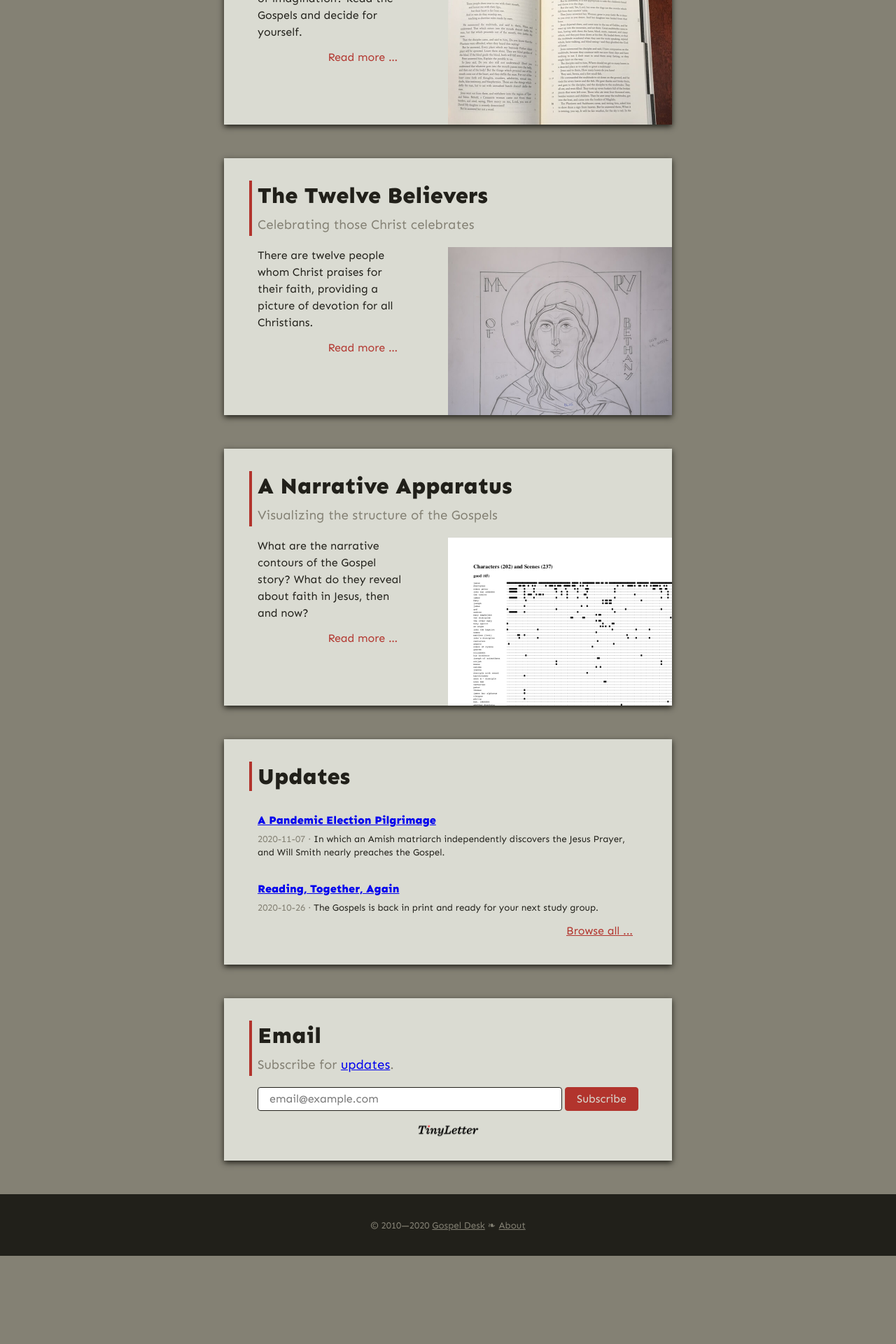
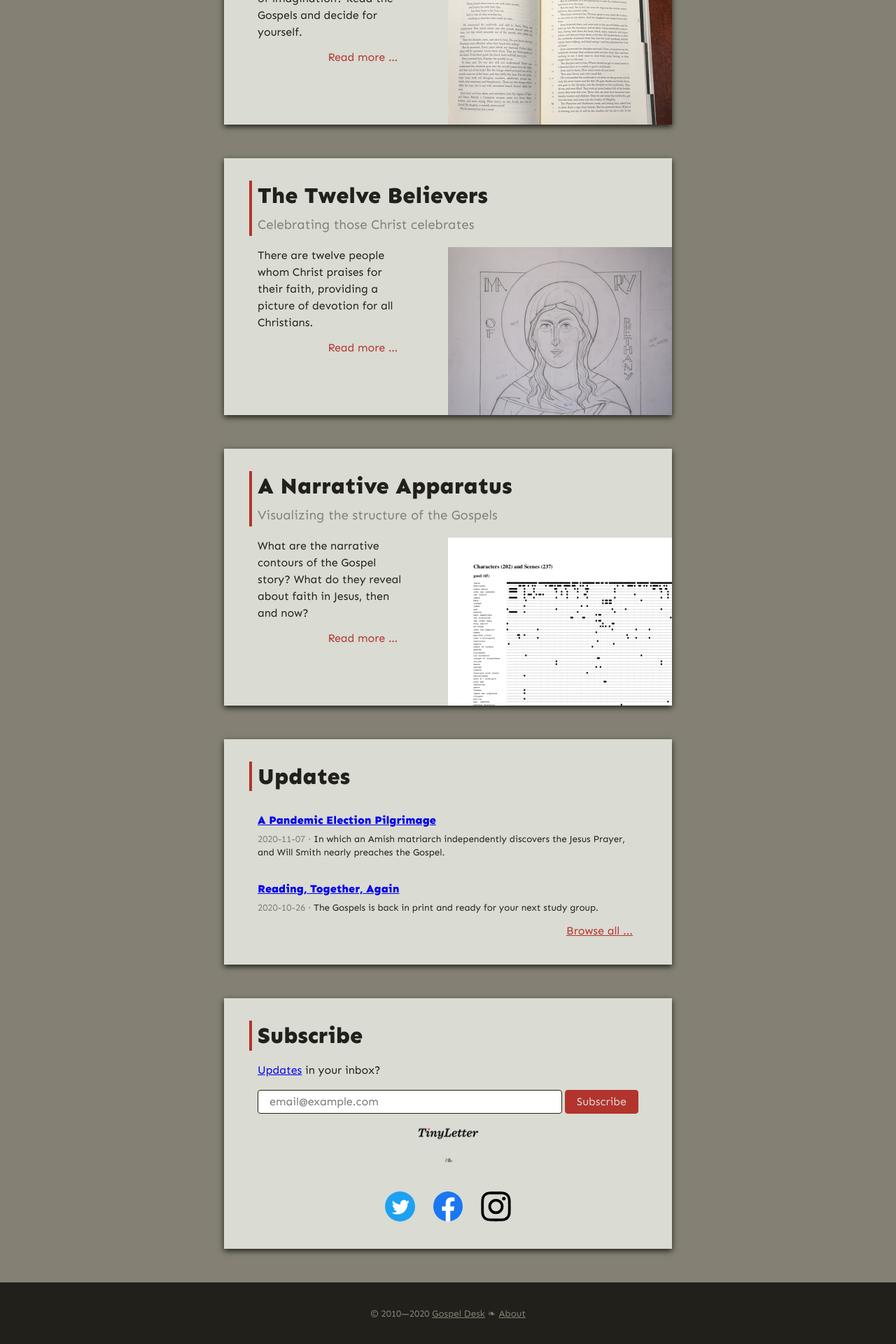
Before and after one commit to gospel-desk/www.logstown.com, a Jekyll site: the page built from index.html, in a window 1280 px wide. Shown: the part 1389-3309 px from the top of the page at 70% size. Built offline with Jekyll 4.4.1, drawn with Linux system fonts in a browser that asks for light colours; before the commit the page ends 3183 px from its top, so only the background shows below that.

Commit message:
Link to social in subscribe section on every page

```diff
--- a/_includes/subscribe.html
+++ b/_includes/subscribe.html
@@ -1,13 +1,13 @@
 {% if page.show_subscribe %}
 <section class="content subscribe">
     <header>
-        <h3>Email</h3>
-        {% if page.url == '/updates/' %}
-        <h4>Subscribe for updates.</h4>
-        {% else %}
-        <h4>Subscribe for <a href="/updates/">updates</a>.</h4>
-        {% endif %}
+        <h3>Subscribe</h3>
     </header>
+    {% if page.url == '/updates/' %}
+    <p>Updates in your inbox?</p>
+    {% else %}
+    <p><a href="/updates/">Updates</a> in your inbox?</p>
+    {% endif %}
     <form method="post" action="https://tinyletter.com/gospeldesk" target="_blank">
         <table>
             <tr>
@@ -24,5 +24,17 @@
             <img src="/assets/images/tinyletter.png" alt="TinyLetter">
         </a>
     </div>
+    <hr>
+    <div class="social">
+        <a href="https://twitter.com/CWLWhitacre">
+            <img src="/assets/images/social-icon-twitter.svg" alt="Twitter">
+        </a>
+        <a href="https://www.facebook.com/chadwhitacre">
+            <img src="/assets/images/social-icon-facebook.svg" alt="Facebook">
+        </a>
+        <a href="https://www.instagram.com/gospeldesk/">
+            <img src="/assets/images/social-icon-instagram.svg" alt="Instagram">
+        </a>
+    </div>
 </section>
 {% else %}{% endif %}
--- a/assets/styles/gospeldesk.scss
+++ b/assets/styles/gospeldesk.scss
@@ -278,8 +278,7 @@ ul {
 
   hr {
     border: 0;
-    margin: 12pt 0 12pt 50%;
-    padding-left: -6pt;
+    margin: 12pt 0 12pt 49%;
     &::before {
       content: "❧";
       color: $gray;
@@ -400,6 +399,14 @@ ul {
       display: block;
       margin: 0 auto;
     }
+    .social {
+      text-align: center;
+      a {
+        width: 32pt;
+        margin: 0 8pt;
+        display: inline-block;
+      }
+    }
   }
 }
 
```
